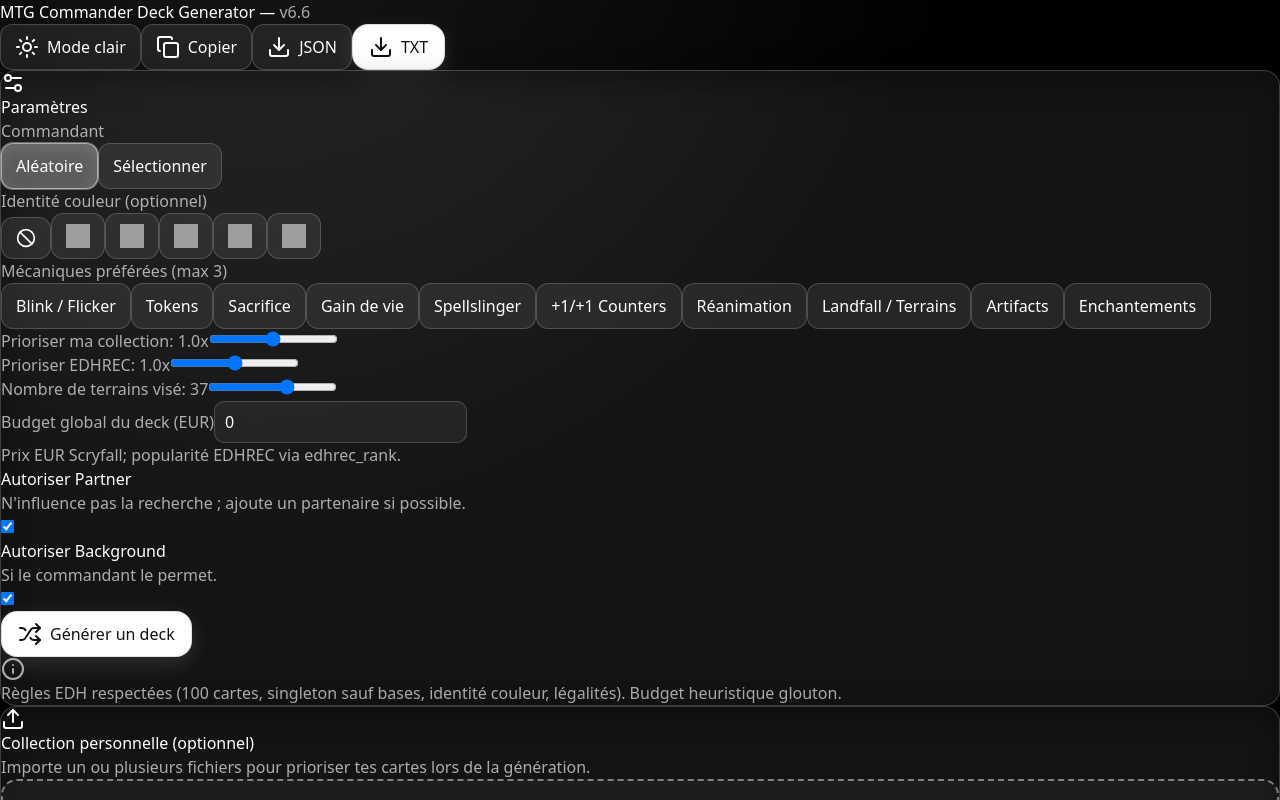
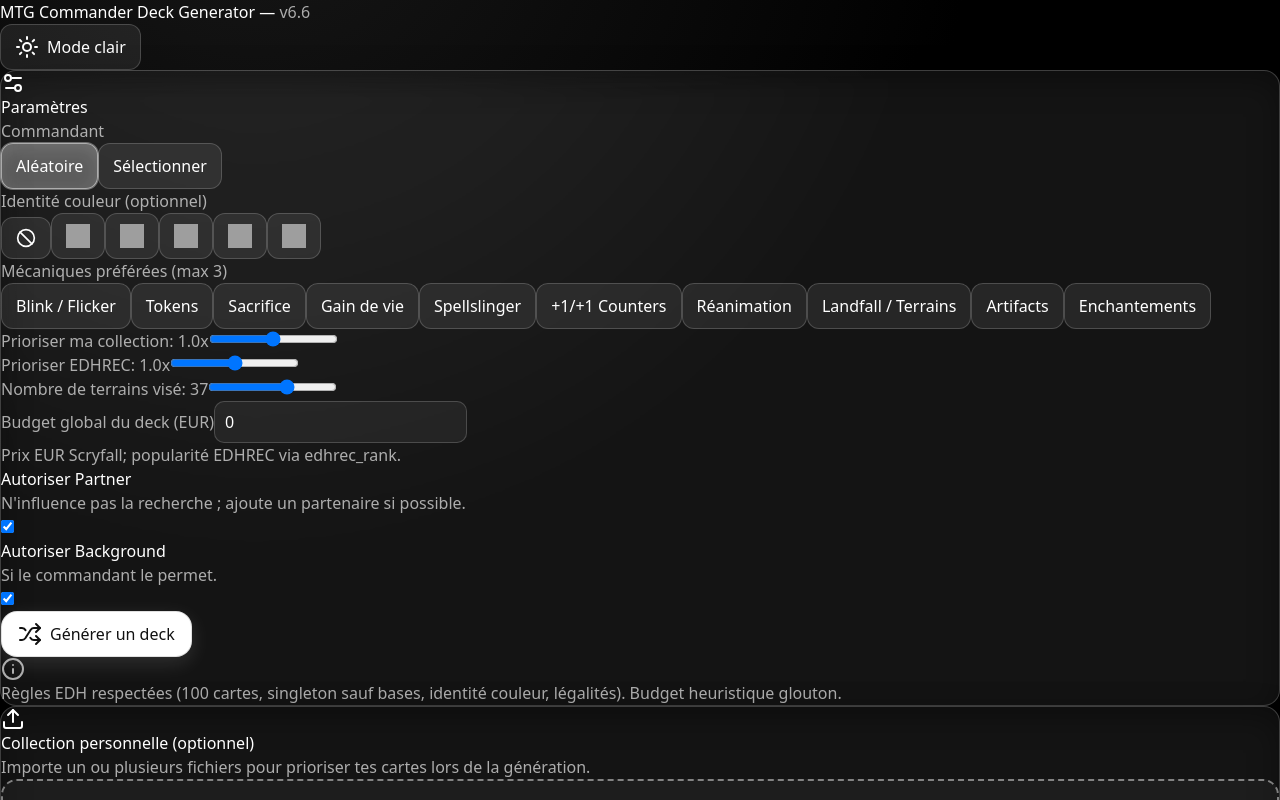
Before and after one commit to Lawsings/commander-craft, a React (Vite) app: page / in a window 1280 px wide. Shown: the top 800 px of the page. Built offline with nearby package versions, Linux system fonts and the light colour scheme; grey boxes are pictures that could not be loaded.

Commit message:
Update App.jsx

```diff
--- a/src/App.jsx
+++ b/src/App.jsx
@@ -162,9 +162,6 @@
             <button className="btn" onClick={() => setTheme(theme === 'dark' ? 'light' : 'dark')} aria-label="Basculer thème">
               {theme === 'dark' ? (<><Sun className="h-4 w-4" /><span>Mode clair</span></>) : (<><Moon className="h-4 w-4" /><span>Mode sombre</span></>)}
             </button>
-            <button className="btn" onClick={copyList}><Copy className="inline-block h-4 w-4" />Copier</button>
-            <button className="btn" onClick={exportJson}><Download className="inline-block h-4 w-4" />JSON</button>
-            <button className="btn-primary" onClick={exportTxt}><Download className="inline-block h-4 w-4" />TXT</button>
           </div>
         </header>
 
```
